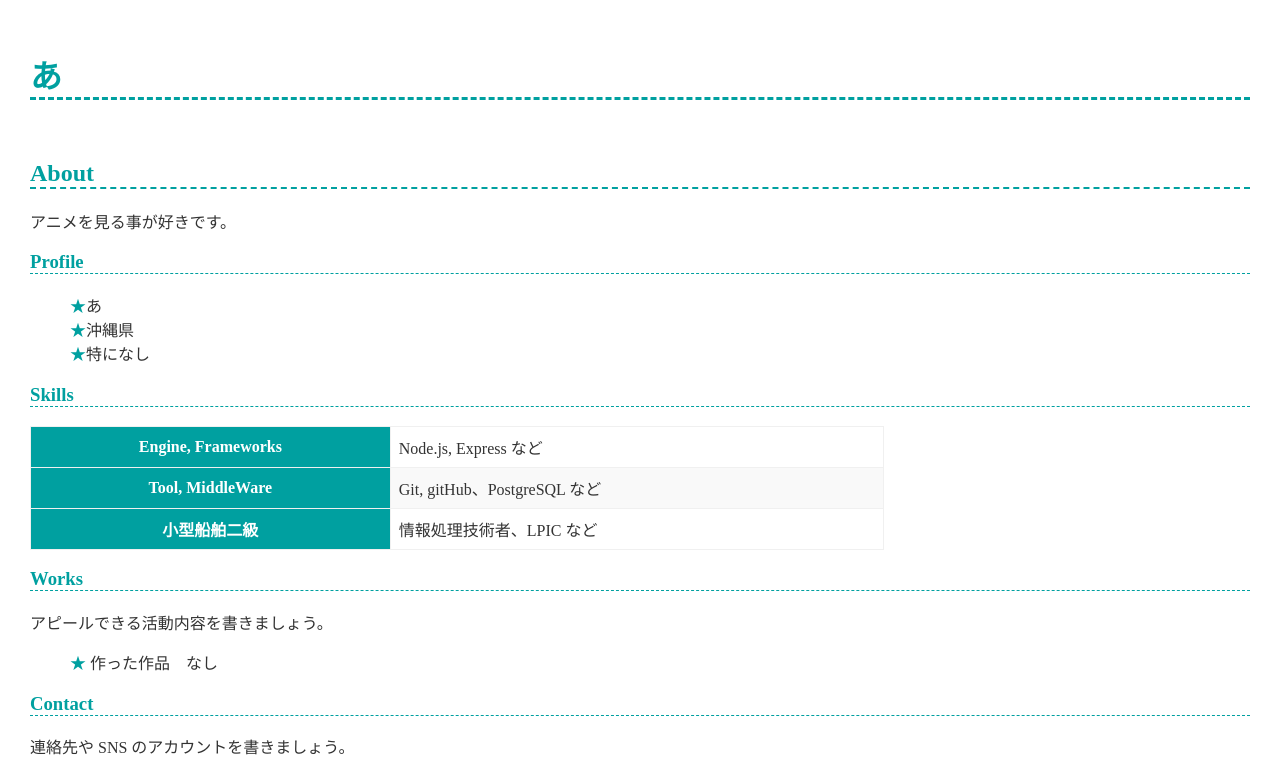
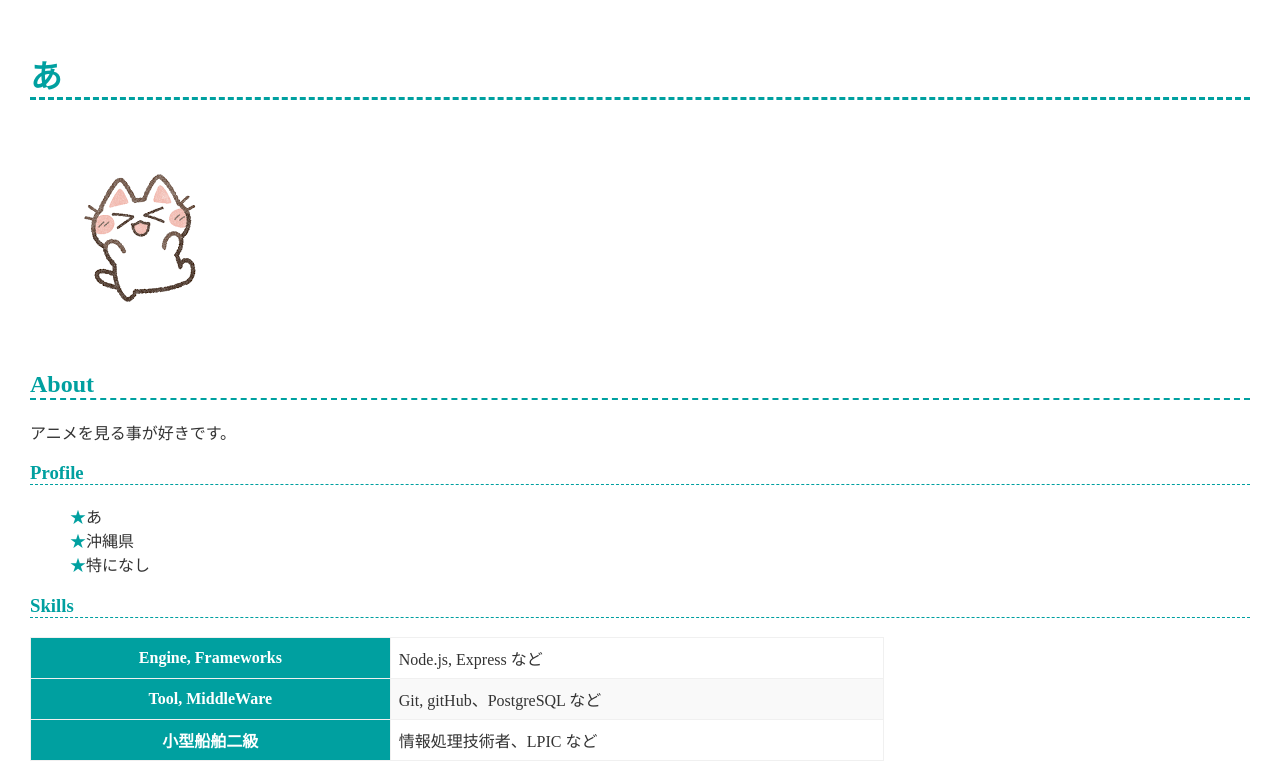
Before and after one commit to otaaa-21/otaaa-21.github.io, a plain HTML site: page index.html in a window 1280 px wide. Shown: the top 776 px of the page. Drawn offline with Linux system fonts and the light colour scheme.

Commit message:
画像編集

```diff
--- a/index.html
+++ b/index.html
@@ -8,7 +8,7 @@
   </head>
   <body>
     <h1>あ</h1>
-  <img src="">
+  <img src="かわいい猫.png">
   </body>
 </html>
 
```
